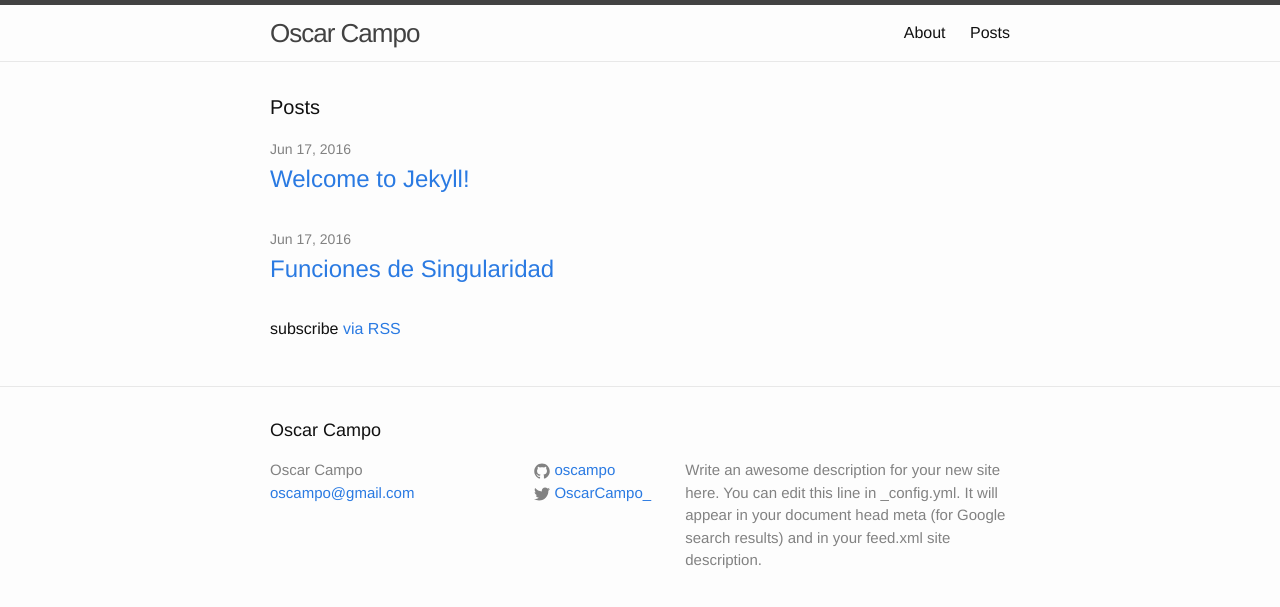
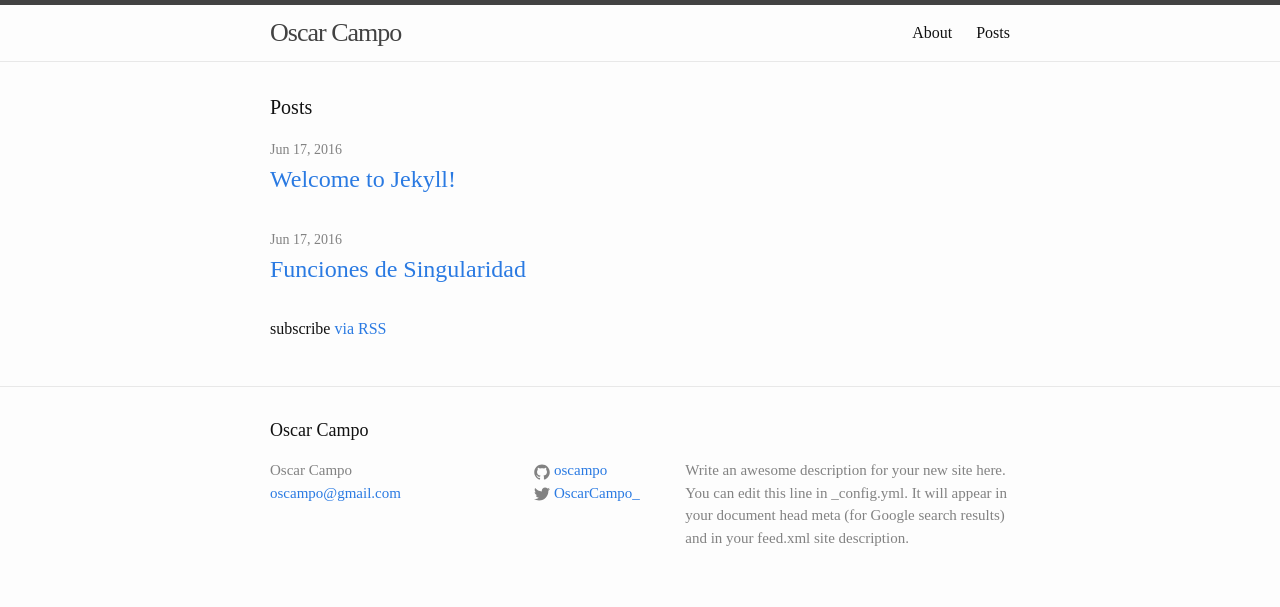
Before and after one commit to oscampo/oscampo.github.io, a Jekyll site: the page built from index.html, in a window 1280 px wide. Shown: the top 607 px of the page. Built offline with Jekyll 4.4.1, drawn with Linux system fonts in a browser that asks for light colours.

Commit message:
Update main.scss

```diff
--- a/css/main.scss
+++ b/css/main.scss
@@ -3,10 +3,18 @@
 ---
 @charset "utf-8";
 
+font-face {
+    font-family: 'myscriptfontmedium';
+    src: url('myscriptfont-webfont.woff2') format('woff2'),
+         url('myscriptfont-webfont.woff') format('woff');
+    font-weight: normal;
+    font-style: normal;
 
+}
 
 // Our variables
-$base-font-family: "Helvetica Neue", Helvetica, Arial, sans-serif;
+//$base-font-family: "Helvetica Neue", Helvetica, Arial, sans-serif;
+$base-font-family: "myscriptfontmedium";
 $base-font-size:   16px;
 $base-font-weight: 400;
 $small-font-size:  $base-font-size * 0.875;
```
